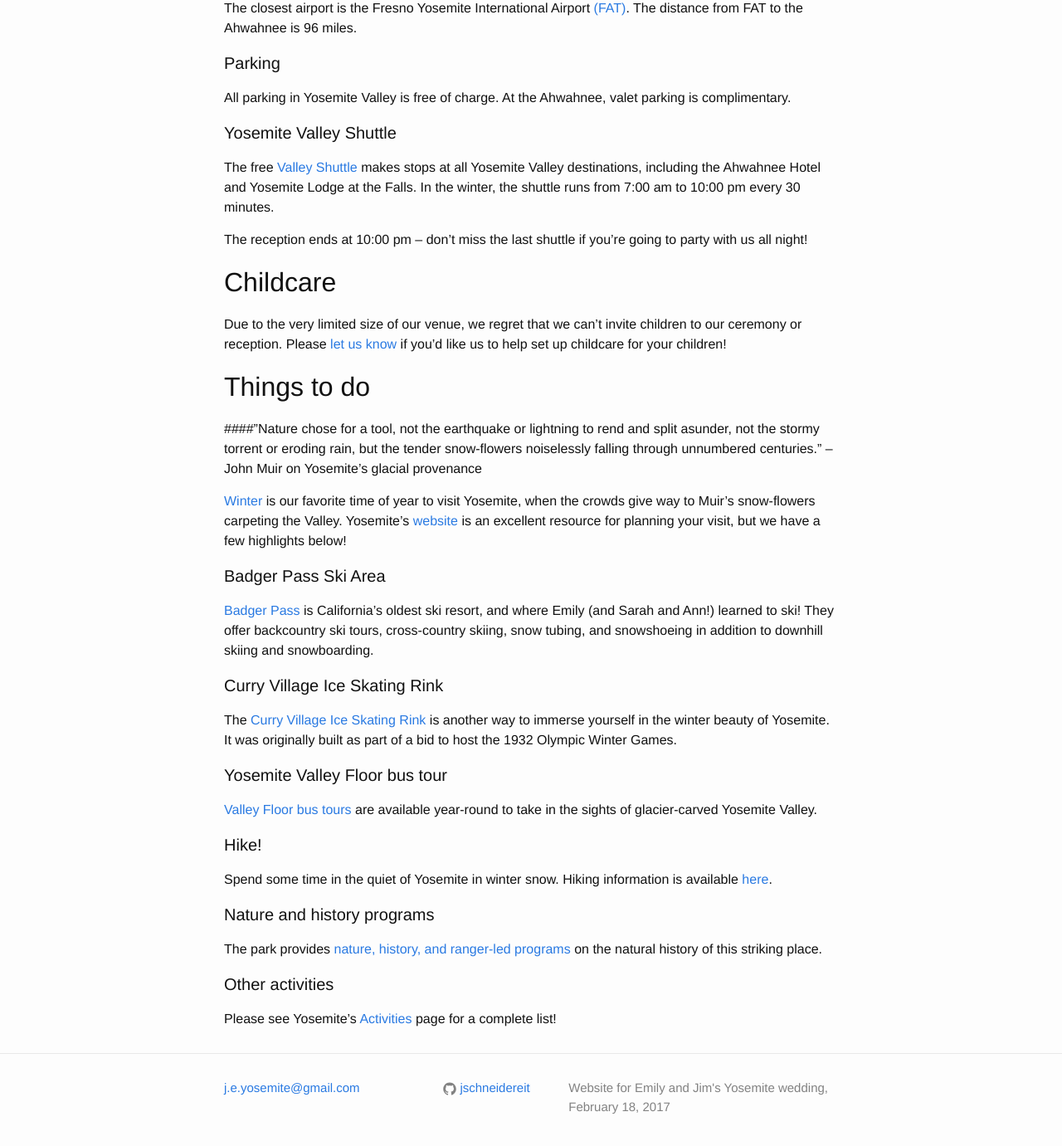
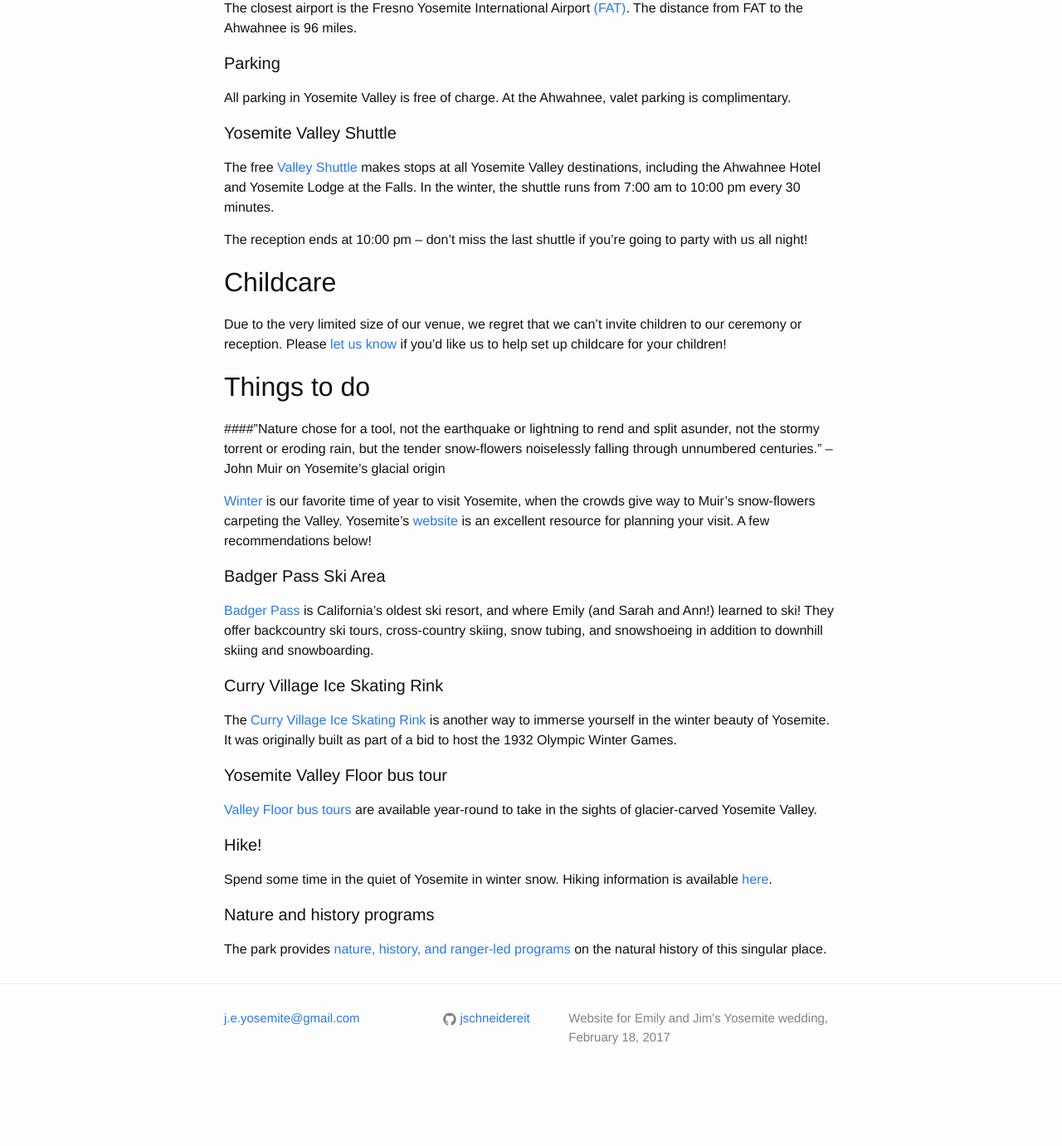
Before and after one commit to j-e-yosemite/j-e-yosemite.github.io, a Jekyll site: the page built from details.md, in a window 1280 px wide and 1400 px high, scrolled down 1238 px. Shown: the top 1381 px of the window at 83% size. Built offline with Jekyll 4.4.1, drawn with Linux system fonts in a browser that asks for light colours; after the commit the page ends 2554 px from its top, so only the background shows below that.

Commit message:
Removed "Other activities"

```diff
--- a/details.md
+++ b/details.md
@@ -64,9 +64,9 @@
 
 ## Things to do
 
-####"Nature chose for a tool, not the earthquake or lightning to rend and split asunder, not the stormy torrent or eroding rain, but the tender snow-flowers noiselessly falling through unnumbered centuries." -- John Muir on Yosemite's glacial provenance
+####"Nature chose for a tool, not the earthquake or lightning to rend and split asunder, not the stormy torrent or eroding rain, but the tender snow-flowers noiselessly falling through unnumbered centuries." -- John Muir on Yosemite's glacial origin
 
-[Winter](http://www.nps.gov/yose/planyourvisit/winter.htm) is our favorite time of year to visit Yosemite, when the crowds give way to Muir's snow-flowers carpeting the Valley. Yosemite's [website](http://www.travelyosemite.com/) is an excellent resource for planning your visit, but we have a few highlights below!
+[Winter](http://www.nps.gov/yose/planyourvisit/winter.htm) is our favorite time of year to visit Yosemite, when the crowds give way to Muir's snow-flowers carpeting the Valley. Yosemite's [website](http://www.travelyosemite.com/) is an excellent resource for planning your visit. A few recommendations below!
 
 #### Badger Pass Ski Area
 
@@ -86,8 +86,4 @@
 
 #### Nature and history programs
 
-The park provides [nature, history, and ranger-led programs](http://www.travelyosemite.com/things-to-do/ranger-nature-programs/) on the natural history of this striking place.
-
-#### Other activities
-
-Please see Yosemite's [Activities](http://www.travelyosemite.com/things-to-do/experience-yosemite-national-park/) page for a complete list!
+The park provides [nature, history, and ranger-led programs](http://www.travelyosemite.com/things-to-do/ranger-nature-programs/) on the natural history of this singular place.
```
